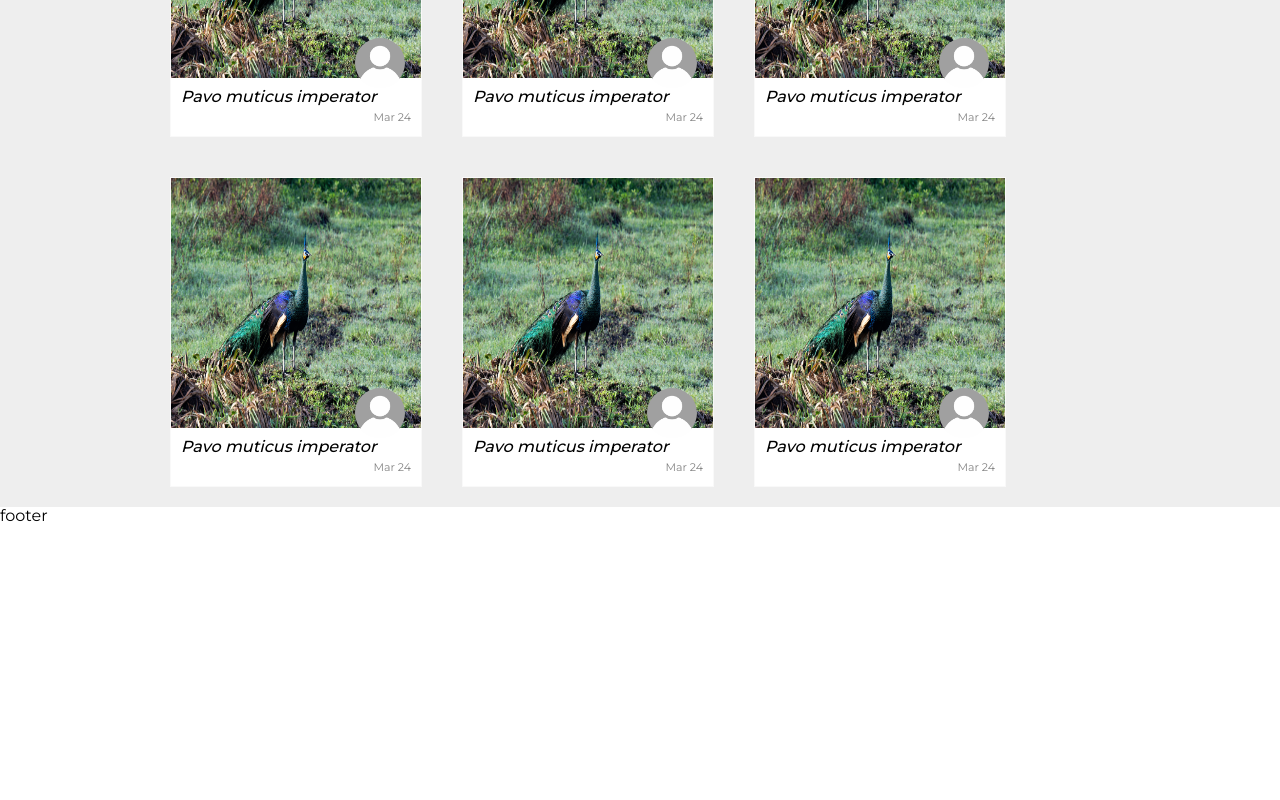
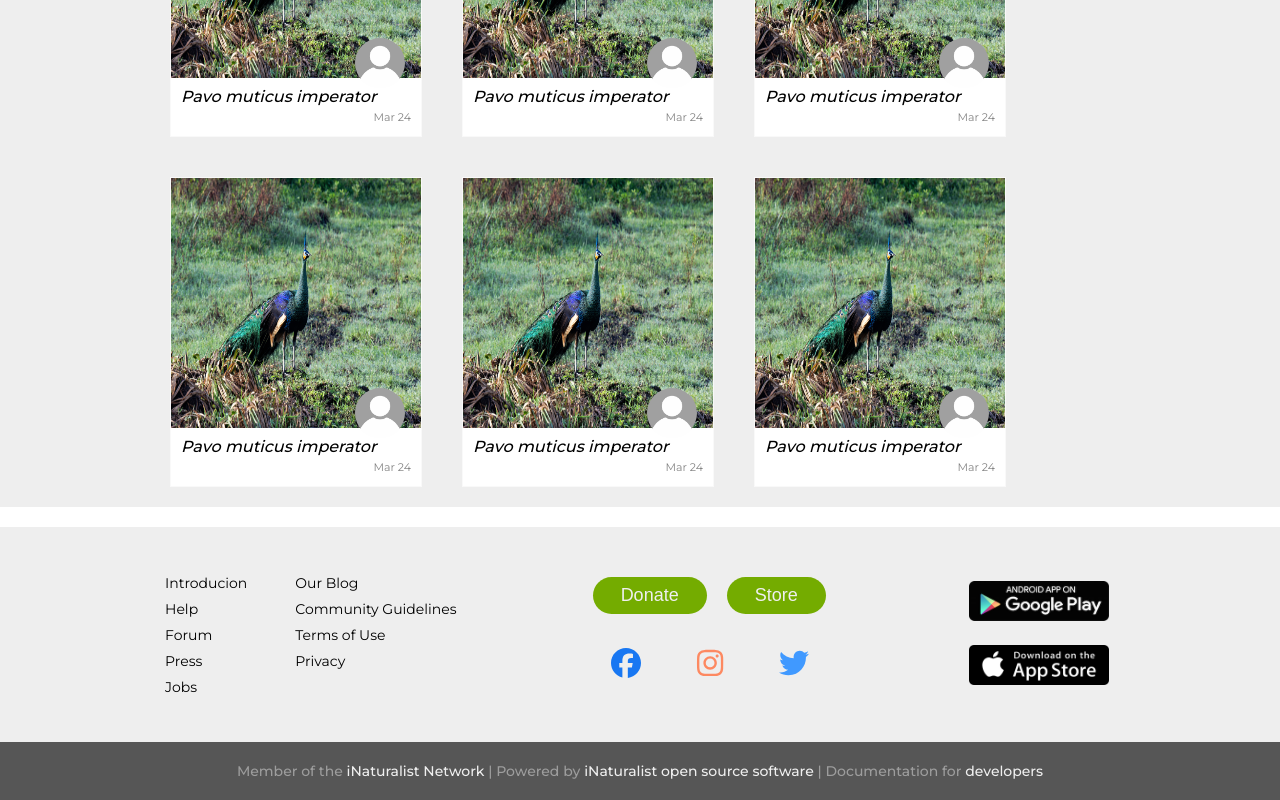
Before and after one commit to LuniuLun/Identify_rare_animals, a React (Create React App) app in the folder frontend/: page / in a window 1280 px wide. Shown: the part 431-1231 px from the top of the page. Before the commit the page ends 956 px from the top, so only its background shows below. Built offline with nearby package versions, Linux system fonts and the light colour scheme; a web font is replaced by a local one.

Commit message:
[ADD] add footer UI

```diff
--- a/frontend/src/components/GlobalStyles/GlobalStyles.scss
+++ b/frontend/src/components/GlobalStyles/GlobalStyles.scss
@@ -6,6 +6,7 @@
     --white-text-color: #efefef;
     --primary-color: #74ac00;
     --grey-background-color: #565656;
+    --greyish-background-color:#eee;
 }
 
 *{
--- a/frontend/src/layouts/components/Footer/Footer.module.scss
+++ b/frontend/src/layouts/components/Footer/Footer.module.scss
@@ -0,0 +1,106 @@
+.wrapper {
+    margin-top: 20px;
+}
+
+.top-items {
+    display: flex;
+    flex-direction: row;
+    align-items: center;
+    justify-content: space-around;
+    padding: 40px 100px;
+    background-color: var(--greyish-background-color);
+}
+
+.right-items {
+    display: flex;
+    flex-direction: row;
+}
+
+.left-link-lists {
+    display: flex;
+    flex-direction: column;
+    margin-right: 40px;
+}
+
+.right-link-lists {
+    display: flex;
+    flex-direction: column;
+}
+
+
+.top-items .link {
+    color: #000;
+    font-size: 1.4rem;
+    font-weight: 400;
+    margin: 4px;
+}
+
+.middle-items {}
+
+.interaction {}
+
+.btn {
+    margin: 10px;
+    padding: 8px 28px;
+    text-align: center;
+    border-radius: 30px;
+    background-color: var(--primary-color);
+    color: var(--white-text-color);
+    font-size: 1.8rem;
+}
+
+.btn_donate {
+
+    margin-right: 10px;
+}
+
+.btn_store {}
+
+.contact {}
+
+.icon {
+    font-size: 3rem;
+    margin: 24px;
+}
+
+.facebook_icon {
+    color: #1877F2;
+}
+
+.instagram_icon {
+    color: #FD8961;
+}
+
+.twitter_icon {
+    color: #4099FF;
+}
+
+.app-items {
+    display: flex;
+    flex-direction: column;
+}
+
+.app_store,
+.google_play {
+    height: 40px;
+    width: 140px;
+    margin: 10px;
+}
+
+.bottom-item {
+    padding: 20px 0;
+    display: flex;
+    align-items: center;
+    justify-content: center;
+    background-color: var(--grey-background-color);
+}
+
+.bottom-item span {
+    color: #9d9d9d;
+    font-weight: 500;
+    font-size: 1.4rem;
+}
+
+.bottom-item .link {
+    color: var(--white-text-color);
+}
--- a/frontend/src/layouts/components/Footer/index.js
+++ b/frontend/src/layouts/components/Footer/index.js
@@ -1,12 +1,82 @@
 import classNames from "classnames/bind";
-import styles from "./Footer.module.scss"
-
+import styles from "./Footer.module.scss";
+import { Link } from "react-router-dom";
+import { FontAwesomeIcon } from "@fortawesome/react-fontawesome";
+import { faFacebook, faInstagram, faTwitter } from "@fortawesome/free-brands-svg-icons";
 const cx = classNames.bind(styles);
 
 function Footer() {
-    return ( <div className={cx("wrapper")}>
-        footer
-    </div> );
+    return (
+        <div className={cx("wrapper")}>
+            <div className={cx("top-items")}>
+                <div className={cx("right-items")}>
+                    <div className={cx("left-link-lists")}>
+                        <Link to={"/"} className={cx("link")}>
+                            Introducion
+                        </Link>
+                        <Link to={"/"} className={cx("link")}>
+                            Help
+                        </Link>
+                        <Link to={"/"} className={cx("link")}>
+                            Forum
+                        </Link>
+                        <Link to={"/"} className={cx("link")}>
+                            Press
+                        </Link>
+                        <Link to={"/"} className={cx("link")}>
+                            Jobs
+                        </Link>
+                    </div>
+                    <div className={cx("right-link-lists")}>
+                        <Link to={"/"} className={cx("link")}>
+                            Our Blog
+                        </Link>
+                        <Link to={"/"} className={cx("link")}>
+                            Community Guidelines
+                        </Link>
+                        <Link to={"/"} className={cx("link")}>
+                            Terms of Use
+                        </Link>
+                        <Link to={"/"} className={cx("link")}>
+                            Privacy
+                        </Link>
+                    </div>
+                </div>
+                <div className={cx("middle-items")}>
+                    <div className={cx("interaction")}>
+                        <button className={cx("btn", "btn_donate")}>Donate</button>
+                        <button className={cx("btn", "btn_store")}>Store</button>
+                    </div>
+                    <div className={cx("contact")}>
+                        <Link className={cx("link")}>
+                            <FontAwesomeIcon className={cx("icon", "facebook_icon")} icon={faFacebook} />
+                        </Link>
+                        <Link className={cx("link")}>
+                            <FontAwesomeIcon className={cx("icon", "instagram_icon")} icon={faInstagram} />
+                        </Link>
+                        <Link className={cx("link")}>
+                            <FontAwesomeIcon className={cx("icon", "twitter_icon")} icon={faTwitter} />
+                        </Link>
+                    </div>
+                </div>
+                <div className={cx("app-items")}>
+                    <Link to={"/"}>
+                        <img className={cx("google_play")} src="/img/Google_Play.png" alt="" />
+                    </Link>
+                    <Link to={"/"}>
+                        <img className={cx("app_store")} src="/img/App_Store.png" alt="" />
+                    </Link>
+                </div>
+            </div>
+            <div className={cx("bottom-item")}>
+                <span>
+                    Member of the <Link className={cx("link")}>iNaturalist Network</Link> | Powered by{" "}
+                    <Link className={cx("link")}>iNaturalist open source software</Link> | Documentation for{" "}
+                    <Link className={cx("link")}>developers</Link>
+                </span>
+            </div>
+        </div>
+    );
 }
 
 export default Footer;
```
Also changed, not shown: frontend/public/img/App_Store.png (added), frontend/public/img/Google_Play.png (added).
